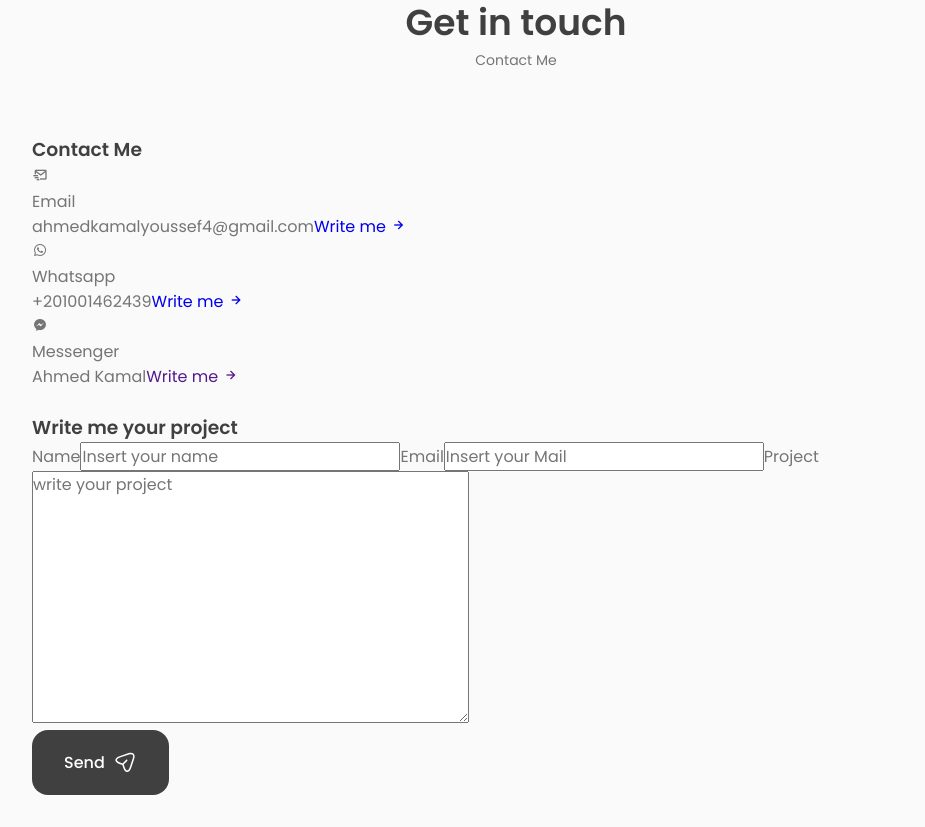
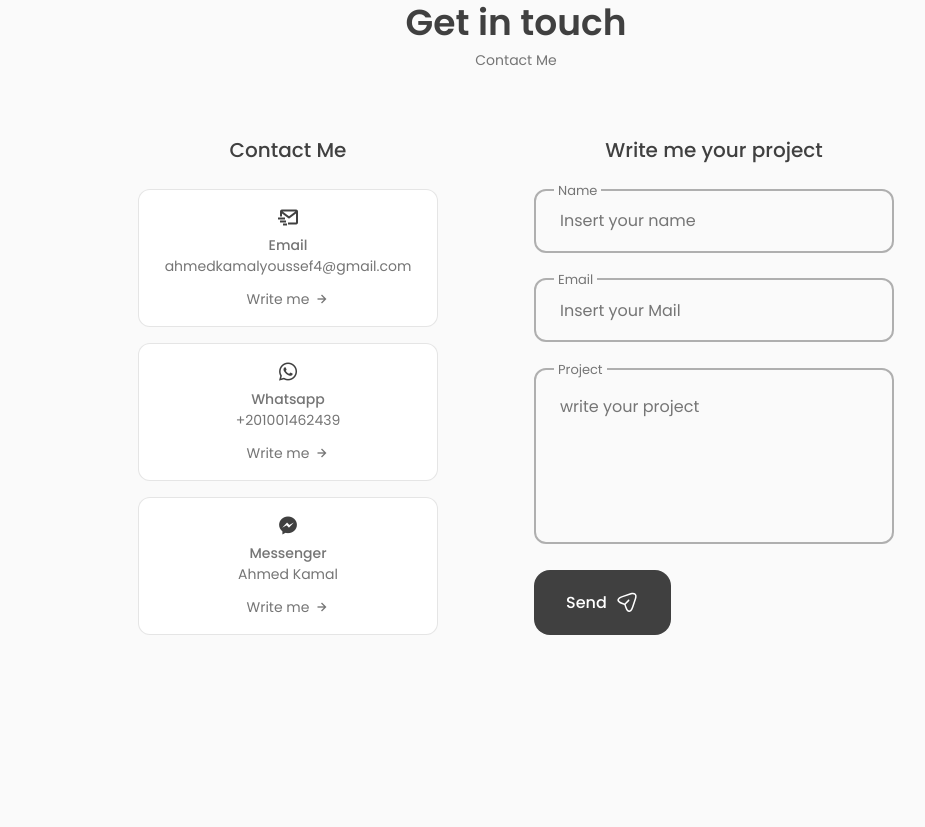
Before and after one commit to ahmedkamalyoussef/Portfolio, a React (Create React App) app: page / in a window 1280 px wide. Shown: the part 3420-4247 px from the top of the page, without its empty margins (124-1049 px from the left). After the commit the page ends 4135 px from the top, so only its background shows below. Built offline with nearby package versions, Linux system fonts and the light colour scheme.

Commit message:
finish contact

```diff
--- a/package.json
+++ b/package.json
@@ -3,9 +3,11 @@
   "version": "0.1.0",
   "private": true,
   "dependencies": {
+    "@emailjs/browser": "^4.4.1",
     "@testing-library/jest-dom": "^5.17.0",
     "@testing-library/react": "^13.4.0",
     "@testing-library/user-event": "^13.5.0",
+    "emailjs-com": "^3.2.0",
     "react": "^18.3.1",
     "react-dom": "^18.3.1",
     "react-scripts": "5.0.1",
--- a/src/Components/Contact/Contact.css
+++ b/src/Components/Contact/Contact.css
@@ -0,0 +1,127 @@
+.contact-container{
+    grid-template-columns: repeat(2,max-content);
+    justify-content: center;
+    column-gap: 6rem;
+    padding-bottom: 3rem;
+}
+.contact-info{
+    display: grid;
+    row-gap: 1rem;
+    grid-template-columns: 300px;
+}
+.contact-title{
+    font-size: var(--h3-font-size);
+    font-weight: var(--font-medium);
+    margin-bottom: var(--mb-1-5);
+    text-align: center;
+}
+.contact-card{
+    background-color: var(--container-color);
+    border: 1px solid rgba(0,0,0,0.1);
+    padding: 1rem;
+    border-radius: 0.75rem;
+    text-align: center;
+}
+.contact-card-icon{
+    font-size: 1.5rem;
+    color: var(--title-color);
+    margin-bottom: var(--mb-0-25);
+}
+.contact-card-title,
+.contact-card-data{
+    font-size: var(--small-font-size);
+}
+.contact-card-title{
+    font-weight: var(--font-medium);
+}
+.contact-card-data{
+    display: block;
+    margin-bottom: var(--mb-0-75);
+}
+.contact-button{
+    color: var(--text-color);
+    font-size: var(--small-font-size);
+    display: flex;
+    align-items: center;
+    justify-content: center;
+    column-gap: 0.25rem;
+}
+.contact-button:hover{
+    color: var(--title-color-dark);
+}
+.contact-button-icon{
+    font-size: 1rem;
+    transition: 0.3s;
+}
+.contact-button:hover .contact-button-icon{
+    transform: translateX(0.25rem);
+}
+.contact-form{
+    width: 360px;
+}
+.contact-form-div{
+    position: relative;
+    margin-bottom: 1.6rem;
+    height: 4rem;
+}
+.contact-form-input{
+    position: absolute;
+    top: 0;
+    left: 0;
+    height: 100%;
+    width: 100%;
+    border: 2px solid rgba(0,0,0,0.3);
+    background: none;
+    color: var(--text-color);
+    outline: none;
+    border-radius: 0.75rem;
+    padding: 1.5rem;
+    z-index: 1;
+}
+.contact-form-tag{
+    position: absolute;
+    top: -0.75rem;
+    left: 1.25rem;
+    font-size: var(--smaller-font-size);
+    padding: 0.25rem;
+    background-color: var(--body-color);
+    z-index: 10;
+}
+.contact-form-area{
+    height: 11rem;
+}
+.contact-form-area textarea{
+    resize: none;
+}
+
+/* breakpoints */
+@media screen and (max-width:992px) {
+    .contact-container{
+        column-gap: 3rem;
+    }
+  }
+@media screen and (max-width:768px) {
+    .contact-container{
+        grid-template-columns: 1fr;
+        row-gap: 3rem;
+    }
+    .contact-info{
+        justify-content: center;
+    }
+    .contact-form{
+        margin: 0 auto;
+    }
+  }
+
+  @media screen and (max-width:572px) {
+    .contact-info{
+        grid-template-columns: 1fr;
+    }
+    .contact-form{
+        width: 100%;
+    }
+  }
+
+  @media screen and (max-width:350px) {
+
+  }
--- a/src/Components/Contact/Contact.jsx
+++ b/src/Components/Contact/Contact.jsx
@@ -1,6 +1,19 @@
-import React from "react";
+import React, { useRef } from "react";
+import emailjs from '@emailjs/browser';
+import './Contact.css'
+function Contact() {
+    const form = useRef();
 
-function Contact() {
+  const sendEmail = (e) => {
+    e.preventDefault();
+
+    emailjs
+      .sendForm(process.env.serviceId, process.env.emailtemplate, form.current, {
+        publicKey: process.env.policykey,
+      })
+      e.target.reset();
+  };
+
   return (
     <section className="section contact" id="contact">
       <h2 className="section-title">Get in touch</h2>
@@ -51,8 +64,8 @@
         </div>
         <div className="contact-content">
           <h3 className="contact-title">Write me your project</h3>
-          <form action="" className="contact-form">
-            <div className="contact-form-div">
+          <form ref={form} onSubmit={sendEmail} className="contact-form">
+            <div className="contact-form-div ">
               <lable className="contact-form-tag">Name</lable>
               <input
                 type="text"
@@ -60,7 +73,8 @@
                 name="name"
                 placeholder="Insert your name"
               />
-
+            </div>
+            <div className="contact-form-div">
               <lable className="contact-form-tag">Email</lable>
               <input
                 type="email"
@@ -68,7 +82,8 @@
                 name="email"
                 placeholder="Insert your Mail"
               />
-
+            </div>
+            <div className="contact-form-div contact-form-area">
               <lable className="contact-form-tag">Project</lable>
               <textarea
                 name="project"
```
Also changed, not shown: 2 other files (tests, documents, lock files or other folders).
